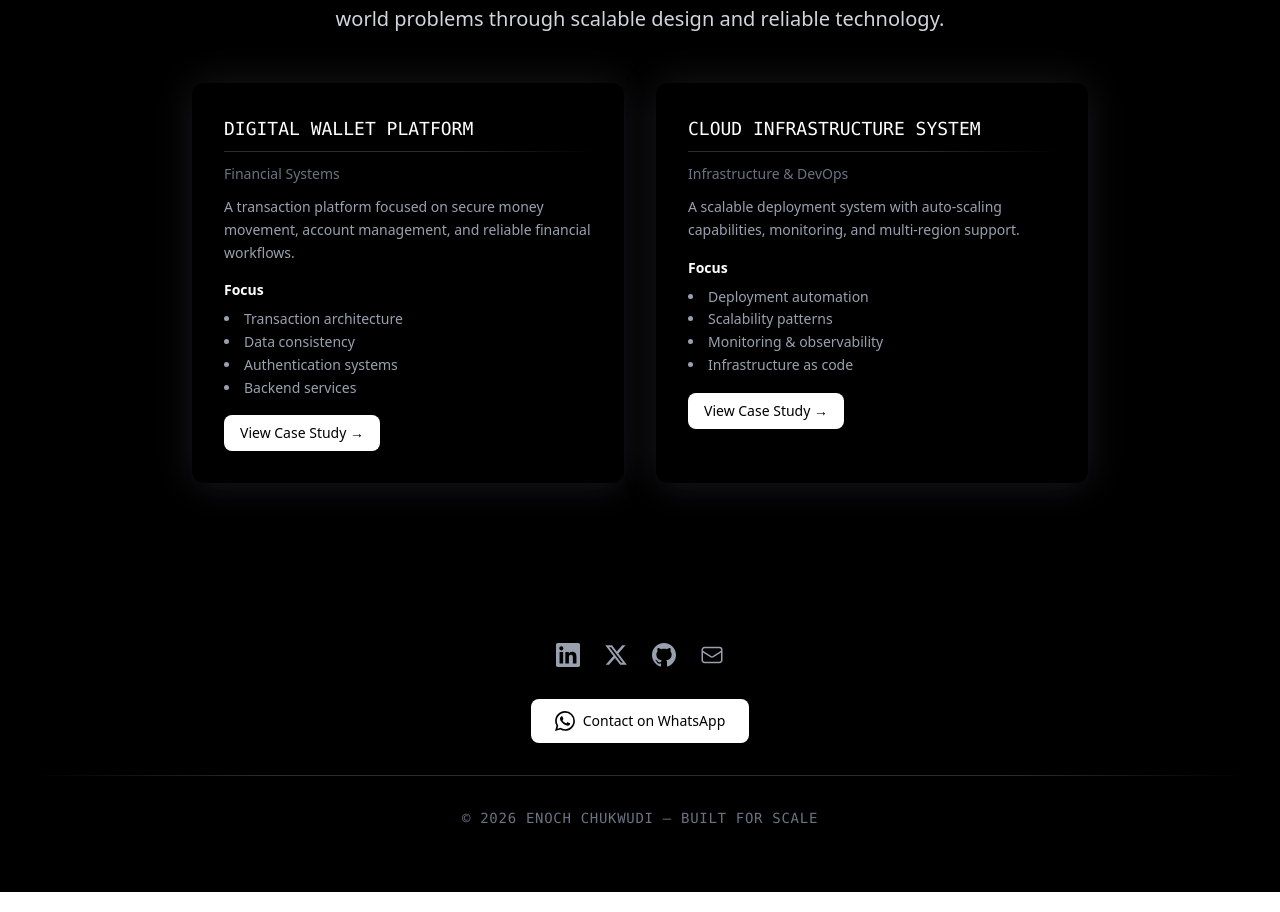
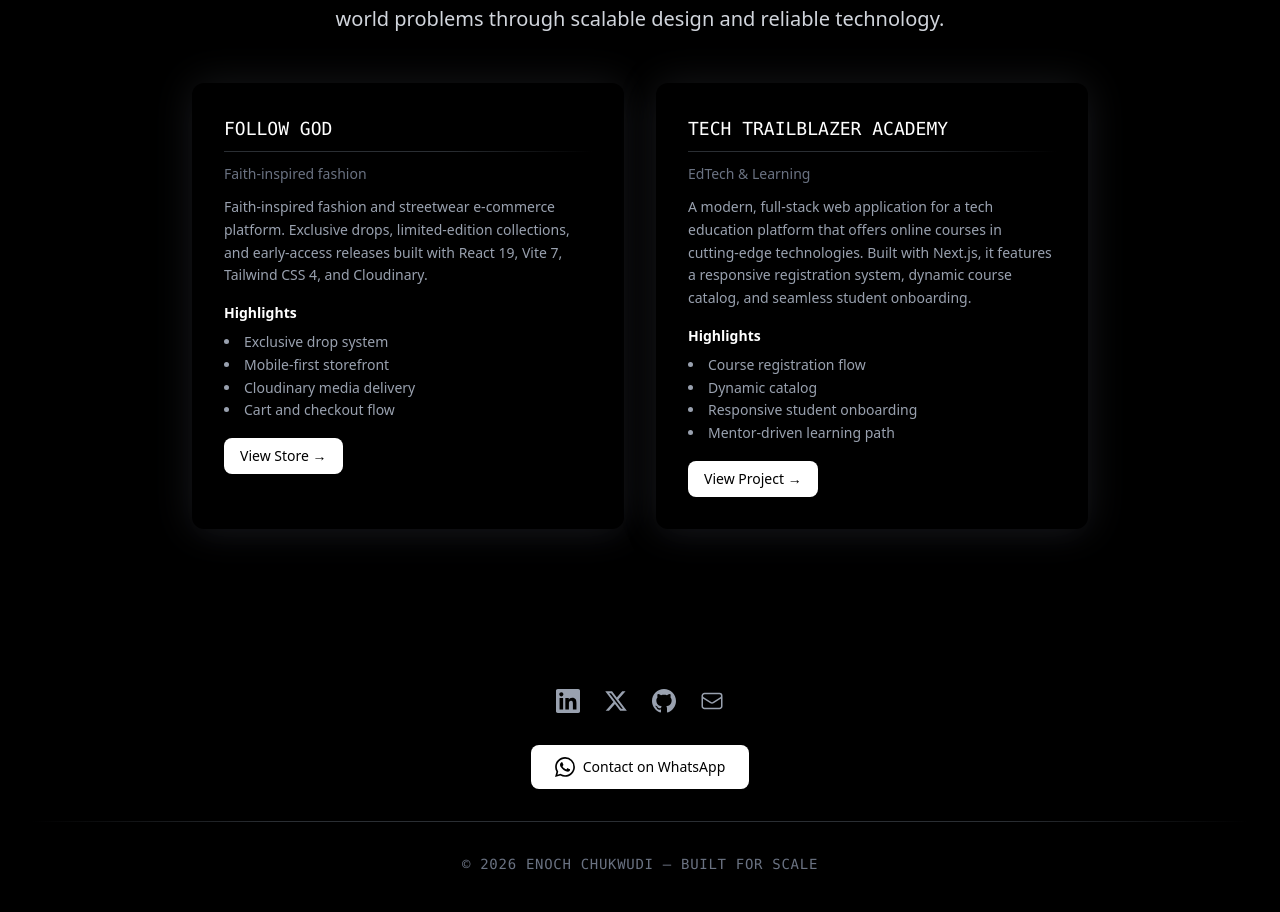
Before and after one commit to enoch-systems/me, an Angular app: page / in a window 1280 px wide. Shown: the part 1531-2443 px from the top of the page. Built offline with nearby package versions, Linux system fonts and the light colour scheme.

Commit message:
Update portfolio links and selected work content

```diff
--- a/src/app/components/selected-work/selected-work.component.html
+++ b/src/app/components/selected-work/selected-work.component.html
@@ -7,33 +7,33 @@
 
   <div class="grid grid-cols-1 md:grid-cols-2 gap-8 max-w-4xl mx-auto">
     <div class="project-card bg-black rounded-xl p-6 md:p-8">
-      <h4 class="text-lg font-mono text-white mb-2 uppercase slide-from-left">DIGITAL WALLET PLATFORM</h4>
+      <h4 class="text-lg font-mono text-white mb-2 uppercase slide-from-left">FOLLOW GOD</h4>
       <div class="w-full h-px mb-3" style="background: linear-gradient(to right, #2a2e33 0%, #2a2e33 60%, transparent 100%);"></div>
-      <p class="text-gray-500 text-sm mb-3">Financial Systems</p>
-      <p class="text-gray-400 text-sm leading-relaxed mb-4">A transaction platform focused on secure money movement, account management, and reliable financial workflows.</p>
-      <p class="text-white text-sm font-semibold mb-2">Focus</p>
+      <p class="text-gray-500 text-sm mb-3">Faith-inspired fashion</p>
+      <p class="text-gray-400 text-sm leading-relaxed mb-4">Faith-inspired fashion and streetwear e-commerce platform. Exclusive drops, limited-edition collections, and early-access releases built with React 19, Vite 7, Tailwind CSS 4, and Cloudinary.</p>
+      <p class="text-white text-sm font-semibold mb-2">Highlights</p>
       <ul class="text-gray-400 text-sm leading-relaxed mb-4 list-disc list-inside">
-        <li>Transaction architecture</li>
-        <li>Data consistency</li>
-        <li>Authentication systems</li>
-        <li>Backend services</li>
+        <li>Exclusive drop system</li>
+        <li>Mobile-first storefront</li>
+        <li>Cloudinary media delivery</li>
+        <li>Cart and checkout flow</li>
       </ul>
-      <a href="#" class="inline-block px-4 py-2 bg-white text-black text-sm font-medium rounded-lg hover:bg-gray-200 transition-colors">View Case Study &rarr;</a>
+      <a href="https://www.shopfollowgod.com/" target="_blank" rel="noopener noreferrer" class="inline-block px-4 py-2 bg-white text-black text-sm font-medium rounded-lg hover:bg-gray-200 transition-colors">View Store &rarr;</a>
     </div>
 
     <div class="project-card bg-black rounded-xl p-6 md:p-8">
-      <h4 class="text-lg font-mono text-white mb-2 uppercase slide-from-left">CLOUD INFRASTRUCTURE SYSTEM</h4>
+      <h4 class="text-lg font-mono text-white mb-2 uppercase slide-from-left">TECH TRAILBLAZER ACADEMY</h4>
       <div class="w-full h-px mb-3" style="background: linear-gradient(to right, #2a2e33 0%, #2a2e33 60%, transparent 100%);"></div>
-      <p class="text-gray-500 text-sm mb-3">Infrastructure & DevOps</p>
-      <p class="text-gray-400 text-sm leading-relaxed mb-4">A scalable deployment system with auto-scaling capabilities, monitoring, and multi-region support.</p>
-      <p class="text-white text-sm font-semibold mb-2">Focus</p>
+      <p class="text-gray-500 text-sm mb-3">EdTech & Learning</p>
+      <p class="text-gray-400 text-sm leading-relaxed mb-4">A modern, full-stack web application for a tech education platform that offers online courses in cutting-edge technologies. Built with Next.js, it features a responsive registration system, dynamic course catalog, and seamless student onboarding.</p>
+      <p class="text-white text-sm font-semibold mb-2">Highlights</p>
       <ul class="text-gray-400 text-sm leading-relaxed mb-4 list-disc list-inside">
-        <li>Deployment automation</li>
-        <li>Scalability patterns</li>
-        <li>Monitoring & observability</li>
-        <li>Infrastructure as code</li>
+        <li>Course registration flow</li>
+        <li>Dynamic catalog</li>
+        <li>Responsive student onboarding</li>
+        <li>Mentor-driven learning path</li>
       </ul>
-      <a href="#" class="inline-block px-4 py-2 bg-white text-black text-sm font-medium rounded-lg hover:bg-gray-200 transition-colors">View Case Study &rarr;</a>
+      <a href="https://ttacademy.vercel.app/" target="_blank" rel="noopener noreferrer" class="inline-block px-4 py-2 bg-white text-black text-sm font-medium rounded-lg hover:bg-gray-200 transition-colors">View Project &rarr;</a>
     </div>
   </div>
 </div>
--- a/src/app/pages/profile/profile.component.html
+++ b/src/app/pages/profile/profile.component.html
@@ -24,7 +24,7 @@
       </a>
       <!-- Connect Section -->
       <div class="text-xs font-semibold tracking-widest text-gray-500 uppercase mt-13 mb-2">Connect</div>
-      <a href="https://linkedin.com" target="_blank" class="flex items-center gap-4 py-2.5 text-white hover:text-gray-300 transition-colors group">
+      <a href="https://www.linkedin.com/in/enochsystems/" target="_blank" rel="noopener noreferrer" class="flex items-center gap-4 py-2.5 text-white hover:text-gray-300 transition-colors group">
         <svg class="w-7 h-7" fill="currentColor" viewBox="0 0 24 24"><path d="M20.447 20.452h-3.554v-5.569c0-1.328-.027-3.037-1.852-3.037-1.853 0-2.136 1.445-2.136 2.939v5.667H9.351V9h3.414v1.561h.046c.477-.9 1.637-1.85 3.37-1.85 3.601 0 4.267 2.37 4.267 5.455v6.286zM5.337 7.433c-1.144 0-2.063-.926-2.063-2.065 0-1.138.92-2.063 2.063-2.063 1.14 0 2.064.925 2.064 2.063 0 1.139-.925 2.065-2.064 2.065zm1.782 13.019H3.555V9h3.564v11.452zM22.225 0H1.771C.792 0 0 .774 0 1.729v20.542C0 23.227.792 24 1.771 24h20.451C23.2 24 24 23.227 24 22.271V1.729C24 .774 23.2 0 22.222 0h.003z"/></svg>
         <span class="text-base font-light tracking-wider">LinkedIn</span>
       </a>
@@ -32,17 +32,17 @@
         <svg class="w-7 h-7" fill="currentColor" viewBox="0 0 24 24"><path d="M12 0c-6.626 0-12 5.373-12 12 0 5.302 3.438 9.8 8.207 11.387.599.111.793-.261.793-.577v-2.234c-3.338.726-4.033-1.416-4.033-1.416-.546-1.387-1.333-1.756-1.333-1.756-1.089-.745.083-.729.083-.729 1.205.084 1.839 1.237 1.839 1.237 1.07 1.834 2.807 1.304 3.492.997.107-.775.418-1.305.762-1.604-2.665-.305-5.467-1.334-5.467-5.931 0-1.311.469-2.381 1.236-3.221-.124-.303-.535-1.524.117-3.176 0 0 1.008-.322 3.301 1.23.957-.266 1.983-.399 3.003-.404 1.02.005 2.047.138 3.006.404 2.291-1.552 3.297-1.23 3.297-1.23.653 1.653.242 2.874.118 3.176.77.84 1.235 1.911 1.235 3.221 0 4.609-2.807 5.624-5.479 5.921.43.372.823 1.102.823 2.222v3.293c0 .319.192.694.801.576 4.765-1.589 8.199-6.086 8.199-11.386 0-6.627-5.373-12-12-12z"/></svg>
         <span class="text-base font-light tracking-wider">GitHub</span>
       </a>
-      <a href="https://x.com" target="_blank" class="flex items-center gap-4 py-2.5 text-white hover:text-gray-300 transition-colors group">
+      <a href="https://x.com/_enochsystems" target="_blank" rel="noopener noreferrer" class="flex items-center gap-4 py-2.5 text-white hover:text-gray-300 transition-colors group">
         <svg class="w-7 h-7" fill="currentColor" viewBox="0 0 24 24"><path d="M18.244 2.25h3.308l-7.227 8.26 8.502 11.24H16.17l-5.214-6.817L4.99 21.75H1.68l7.73-8.835L1.254 2.25H8.08l4.713 6.231zm-1.161 17.52h1.833L7.084 4.126H5.117z"/></svg>
         <span class="text-base font-light tracking-wider">X</span>
       </a>
       <!-- Contact Section -->
       <div class="text-xs font-semibold tracking-widest text-gray-500 uppercase mt-13 mb-2">Contact</div>
-      <a href="mailto:hello@example.com" class="flex items-center gap-4 py-2.5 text-white hover:text-gray-300 transition-colors group">
+      <a href="mailto:enochc.official@gmail.com" class="flex items-center gap-4 py-2.5 text-white hover:text-gray-300 transition-colors group">
         <svg class="w-7 h-7" fill="none" stroke="currentColor" viewBox="0 0 24 24" stroke-width="1.5"><path stroke-linecap="round" stroke-linejoin="round" d="M21.75 6.75v10.5a2.25 2.25 0 01-2.25 2.25h-15a2.25 2.25 0 01-2.25-2.25V6.75m19.5 0A2.25 2.25 0 0019.5 4.5h-15a2.25 2.25 0 00-2.25 2.25m19.5 0v.243a2.25 2.25 0 01-1.07 1.916l-7.5 4.615a2.25 2.25 0 01-2.36 0L3.32 8.91a2.25 2.25 0 01-1.07-1.916V6.75"/></svg>
         <span class="text-base font-light tracking-wider">Email</span>
       </a>
-      <a href="#" class="flex items-center gap-4 py-2.5 text-white hover:text-gray-300 transition-colors group">
+      <a href="https://wa.me/2349162919586" target="_blank" rel="noopener noreferrer" class="flex items-center gap-4 py-2.5 text-white hover:text-gray-300 transition-colors group">
         <img src="https://res.cloudinary.com/djdbcoyot/image/upload/v1785006000/e2ap8uuy0nwk0t5ibrhd.png" alt="WhatsApp" class="w-7 h-7" style="filter: invert(1);" />
         <span class="text-base font-light tracking-wider">WhatsApp</span>
       </a>
```
Also changed, not shown: src/app/components/footer-section/footer-section.component.html (+4 -4 lines).
